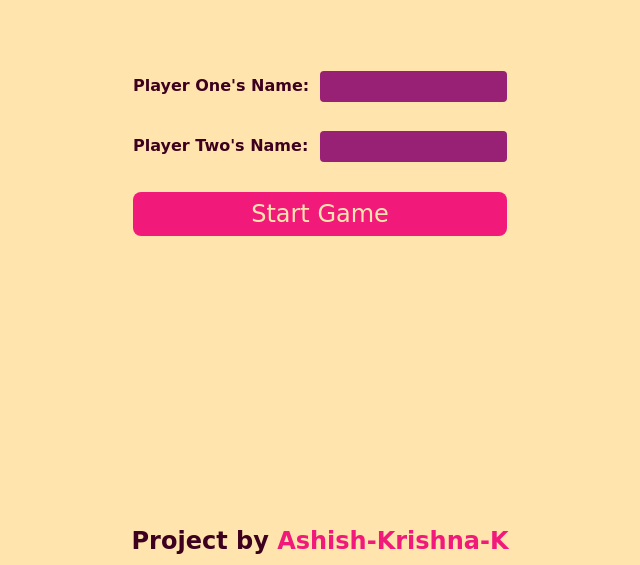
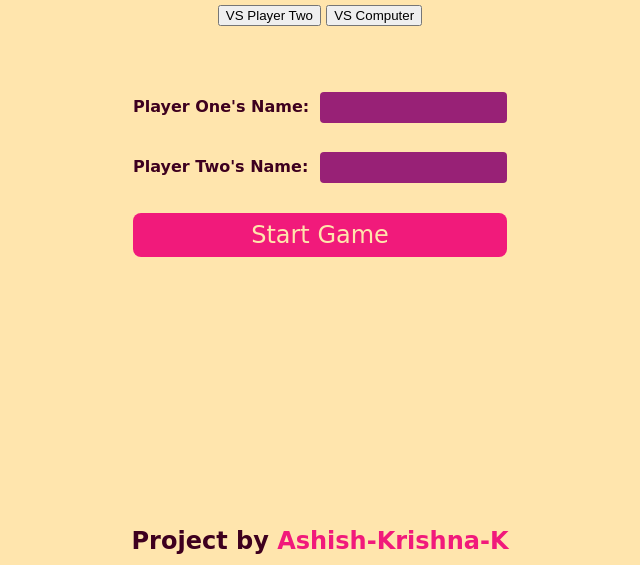
Before and after one commit to Ashish-Krishna-K/tic-tac-toe, a plain HTML site: page index.html in a window 1280 px wide. Shown: the part 235-800 px from the top of the page, without its empty margins (320-960 px from the left). Drawn offline with Linux system fonts and the light colour scheme; a web font is replaced by a local one.

Commit message:
Adds buttons to let user select opponent.

```diff
--- a/index.html
+++ b/index.html
@@ -21,6 +21,10 @@
     <main>
         <section id="form">
             <h2>Input Player Names</h2>
+            <div class="select-game-mode">
+                <button class="select-human">VS Player Two</button>
+                <button class="select-computer">VS Computer</button>
+            </div>
             <div class="pseudo-form">
                 <div class="player-details">
                     <label for="player-one">Player One's Name: </label>
```
